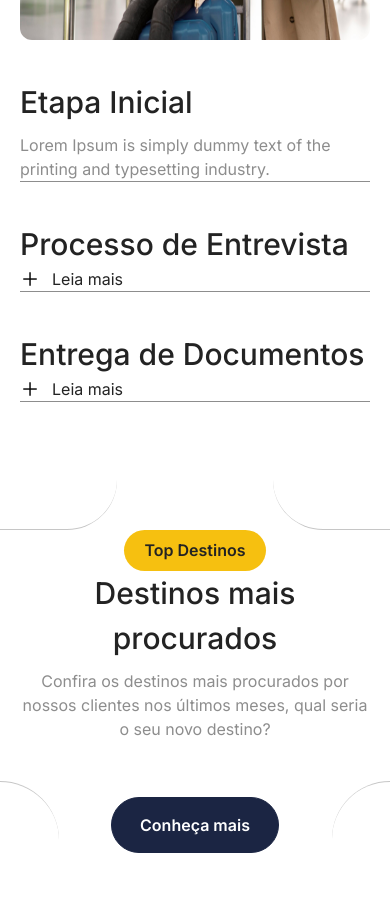
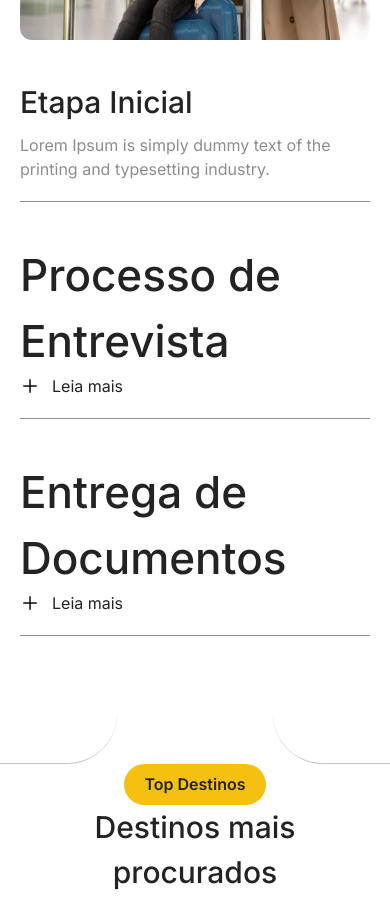
Before and after one commit to 01Vitorhugo/tirarvisto, a React (Vite) app: page / in a window 390 px wide. Shown: the part 3140-4046 px from the top of the page. Built offline with nearby package versions, Linux system fonts and the light colour scheme; a web font is replaced by a local one.

Commit message:
add padding

```diff
--- a/src/components/boxProcess.jsx
+++ b/src/components/boxProcess.jsx
@@ -28,17 +28,17 @@ export default function BoxProcess() {
                 <aside className="w-[50%] h-auto pl-10 max-[1018px]:pl-0 max-[1018px]:w-full">
                     <article className="border-b-1 border-Pclara  h-[26%] ">
                         <h1 className="text-[44px] mt-10 max-[1018px]:text-[30px]">Etapa Inicial</h1>
-                        <p className="text-Pclara mt-2">Lorem Ipsum is simply dummy text of the printing and typesetting industry. </p>
+                        <p className="text-Pclara mt-2 pb-5">Lorem Ipsum is simply dummy text of the printing and typesetting industry. </p>
                     </article>
 
                     <article className="border-b-1 border-Pclara h-[26%]">
-                        <h1 className="text-[44px] mt-10 max-[1018px]:text-[30px]">Processo de Entrevista</h1>
-                        <p className="flex items-center gap-3"><img src={ver} alt="" className="h-[20px] " /> Leia mais</p>
+                        <h1 className="text-[44px] mt-10 ">Processo de Entrevista</h1>
+                        <p className="flex items-center gap-3 pb-5 lg:pb-0"><img src={ver} alt="" className="h-[20px] " /> Leia mais</p>
                     </article>
 
                     <article className="border-b-1 border-Pclara  h-[26%]">
-                        <h1 className="text-[44px] mt-10 max-[1018px]:text-[30px]">Entrega de Documentos</h1>
-                        <p className="flex items-center gap-3"><img src={ver} alt="" className="h-[20px] " /> Leia mais</p>
+                        <h1 className="text-[44px] mt-10 ">Entrega de Documentos</h1>
+                        <p className="flex items-center gap-3 pb-5 lg:pb-0"><img src={ver} alt="" className="h-[20px] " /> Leia mais</p>
                     </article>
                 </aside>
 
```
